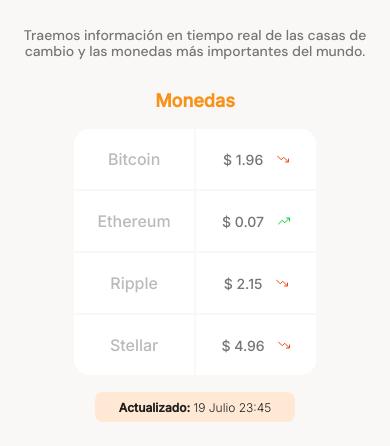
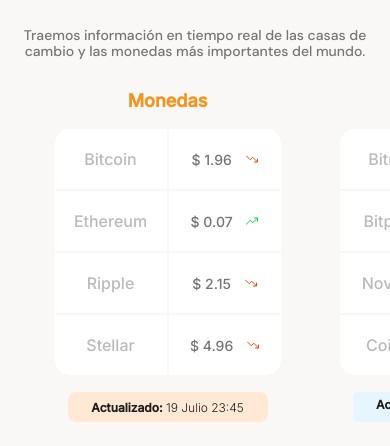
Before and after one commit to Genesis203/Bata_Bit, a plain HTML site: page index.html in a window 390 px wide. Shown: the part 693-1139 px from the top of the page. Drawn offline with Linux system fonts and the light colour scheme.

Commit message:
Aplicación de los Breakpoints para el diseño responsivo, clase 29

```diff
--- /dev/null
+++ b/css/tablet.css
@@ -0,0 +1,16 @@
+.main-tables-container{
+    display: flex;
+    width: 930px;
+    margin: 0 auto;
+}
+
+.product-card-container{
+    display: flex;
+    flex-wrap: wrap;
+    width: 930px;
+    margin: 0 auto;
+}
+
+.plans-container--slider{
+    justify-content: center;
+}
--- a/index.html
+++ b/index.html
@@ -5,6 +5,7 @@
     <meta name="viewport" content="width=device-width, initial-scale=1.0">
     <title>Bata Bit</title>
     <link rel="stylesheet" href="styles.css">
+    <link rel="stylesheet" href="./css/tablet.css" media="(min-width:930px)">
     <link rel="preconnect" href="https://fonts.gstatic.com">
     <link href="https://fonts.googleapis.com/css2?family=DM+Sans:wght@400;500;700&family=Inter:wght@300;500&display=swap" rel="stylesheet">
 </head>
@@ -25,7 +26,7 @@
                 <p>Traemos información en tiempo real de las casas de cambio y las monedas más importantes del mundo.</p>
             </div>
             <section class="main-tables-container">
-                <div class="main-currency-table">
+                <div class="main-currency-table container-table">
                     <p class="currency-table--title">Monedas</p>
                     <div class="currency-table--container">
                         <table>
@@ -51,7 +52,7 @@
                         <p><b>Actualizado:</b> 19 Julio 23:45</p>
                     </div>
                 </div>
-                <div class="main-comisiones-table">
+                <div class="main-comisiones-table container-table">
                     <p class="comisiones-table--title">Comisiones</p>
                     <div class="comisiones-table--container">
                         <table>
--- a/styles.css
+++ b/styles.css
@@ -106,6 +106,20 @@ main{
     width: 100%;
     height: auto;
     background-color: var(--off-white);
+}
+
+.main-tables-container{
+    display: flex;
+    gap: 50px;
+    padding: 0 50px;
+    overflow-x: scroll;
+    overscroll-behavior-x: contain;
+    scroll-snap-type: x proximity;
+}
+
+.container-table{
+    width: 50%;
+    scroll-snap-align: center;
 }
 
 .main-exchange-container{
```
